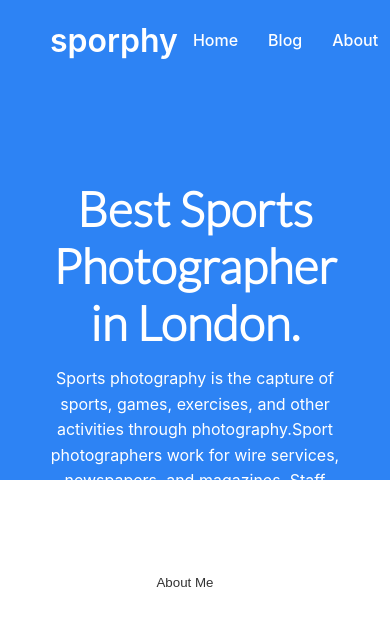
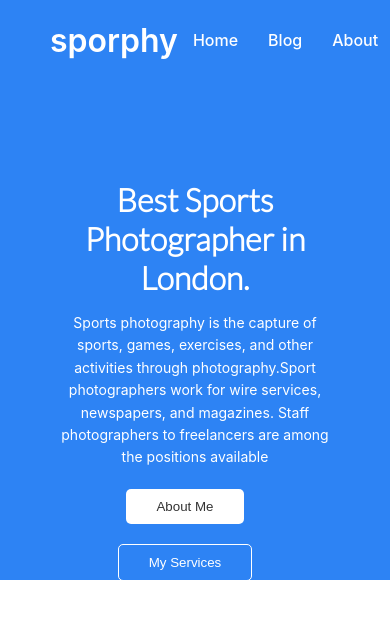
Before and after one commit to niloydey1971/-independent-service-provider, a React (Create React App) app: page / in a window 390 px wide. Shown: the top 626 px of the page. Built offline with nearby package versions, Linux system fonts and the light colour scheme; no server answers.

Commit message:
responsive done banner

```diff
--- a/src/style.css
+++ b/src/style.css
@@ -112,3 +112,20 @@
     border: 1px solid #fff;
     color: #fff;
 }
+
+
+@media only screen and (max-width: 700px) {
+    .banner{
+        height: 500px;
+
+    }
+
+    .banner h1{
+        font-size: 2rem;
+
+    }
+
+    .banner p{
+        font-size: 14px;
+    }
+}
```
